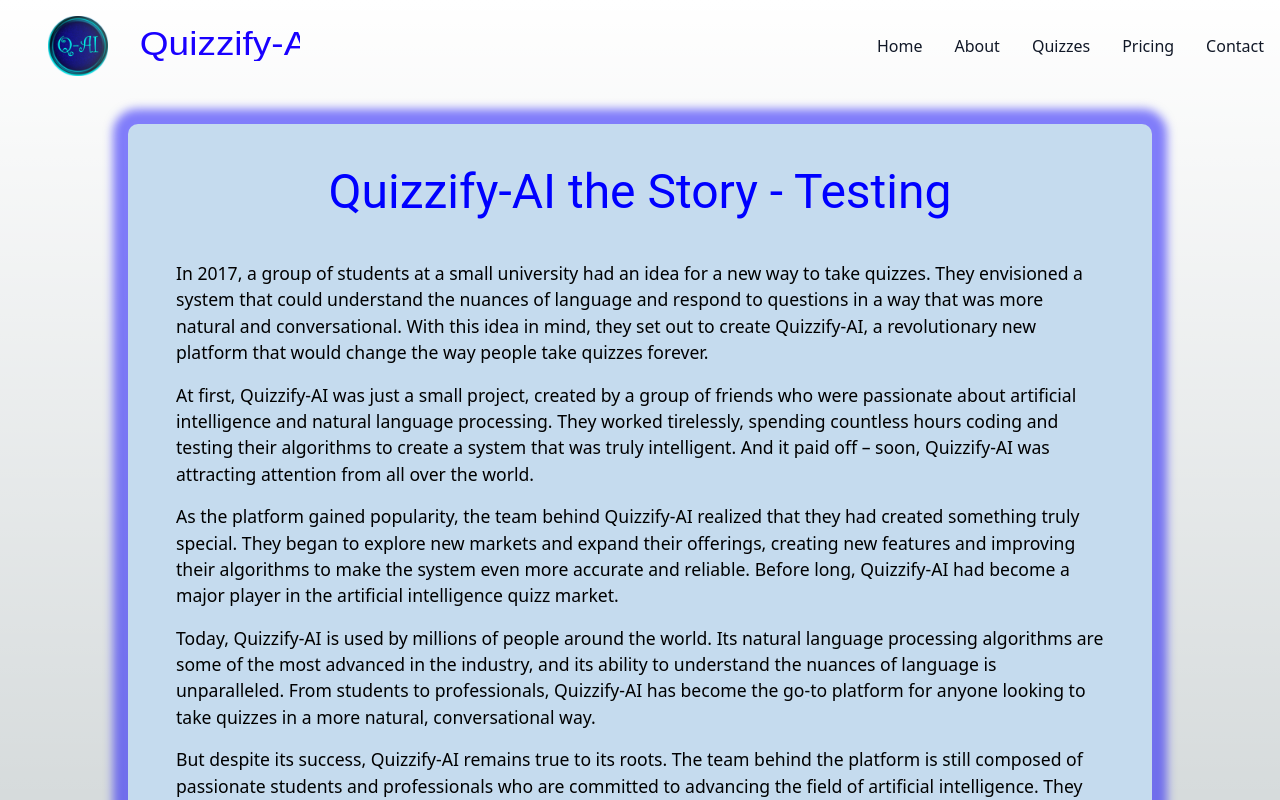
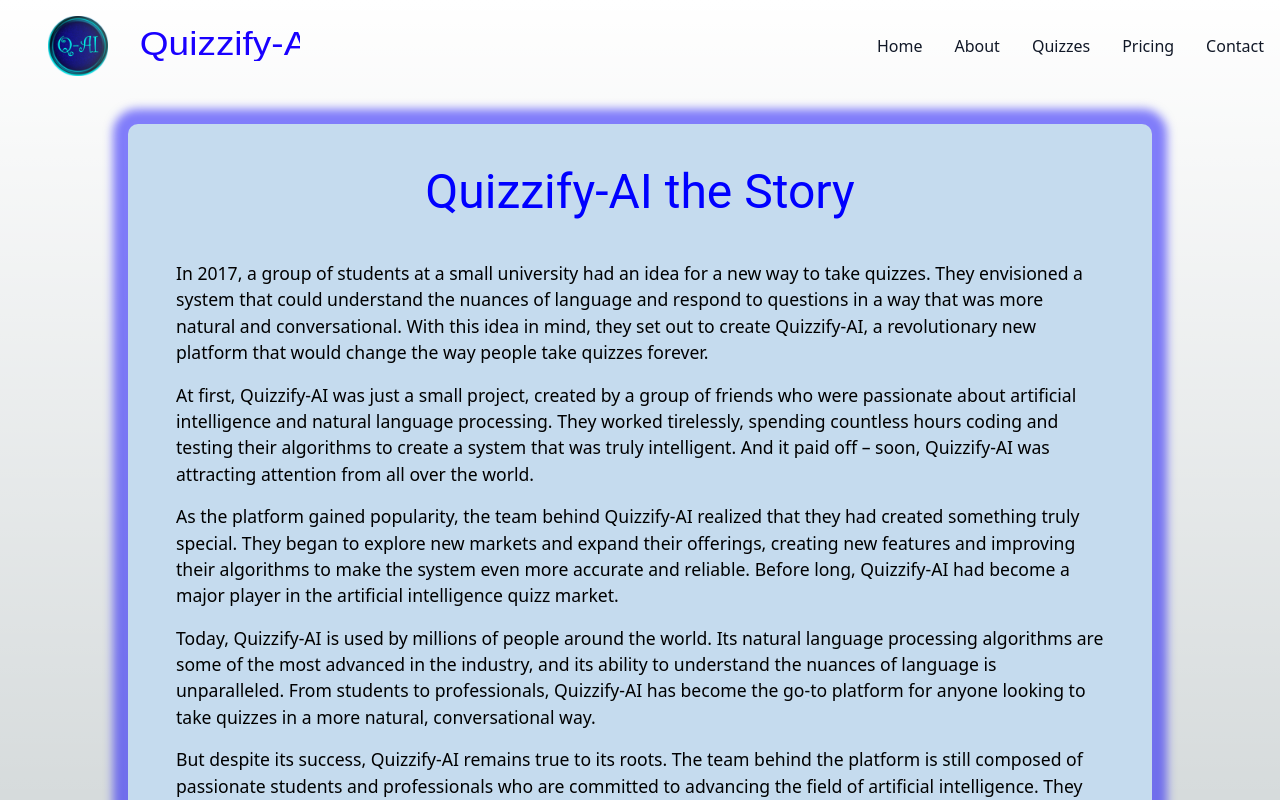
Before and after one commit to ChrisJohDev/quizzify-ai, a Next.js app: page /about in a window 1280 px wide. Shown: the top 800 px of the page. Built offline with nearby package versions, Linux system fonts and the light colour scheme.

Commit message:
diabled menu price page link

```diff
--- a/src/components/menu.tsx
+++ b/src/components/menu.tsx
@@ -27,7 +27,7 @@ const Menu = () => {
               <Link href="/quizzes" className="block py-2 pl-3 pr-4 text-gray-900 bg-transparent md:hover:text-blue-700 md:p-0 dark:text-white md:dark:hover:text-blue-500 dark:hover:text-white">Quizzes</Link>
             </li>
             <li>
-              <Link href="/pricing" className="block py-2 pl-3 pr-4 text-gray-900 bg-transparent md:hover:text-blue-700 md:p-0 dark:text-white md:dark:hover:text-blue-500 dark:hover:text-white">Pricing</Link>
+              <Link href="/pricing" className="pointer-events-none block py-2 pl-3 pr-4 text-gray-900 bg-transparent md:hover:text-blue-700 md:p-0 dark:text-white md:dark:hover:text-blue-500 dark:hover:text-white">Pricing</Link>
             </li>
             <li>
               <Link href="/contact" className="block py-2 pl-3 pr-4 text-gray-900 bg-transparent md:hover:text-blue-700 md:p-0 dark:text-white md:dark:hover:text-blue-500 dark:hover:text-white">Contact</Link>
--- a/src/pages/about.tsx
+++ b/src/pages/about.tsx
@@ -7,7 +7,7 @@ const inter = Inter({ subsets: ['latin'] })
 export default function About() {
   return (
     <div className={`container max-w-screen-lg mx-auto flex flex-col ${styles.aboutPage}`}>
-      <h1 className={`text-center ${styles.headline}`}>Quizzify-AI the Story - Testing</h1>
+      <h1 className={`text-center ${styles.headline}`}>Quizzify-AI the Story</h1>
       <p className={styles.paragraph}>
         In 2017, a group of students at a small university had an idea for a new
         way to take quizzes. They envisioned a system that could understand the
```
